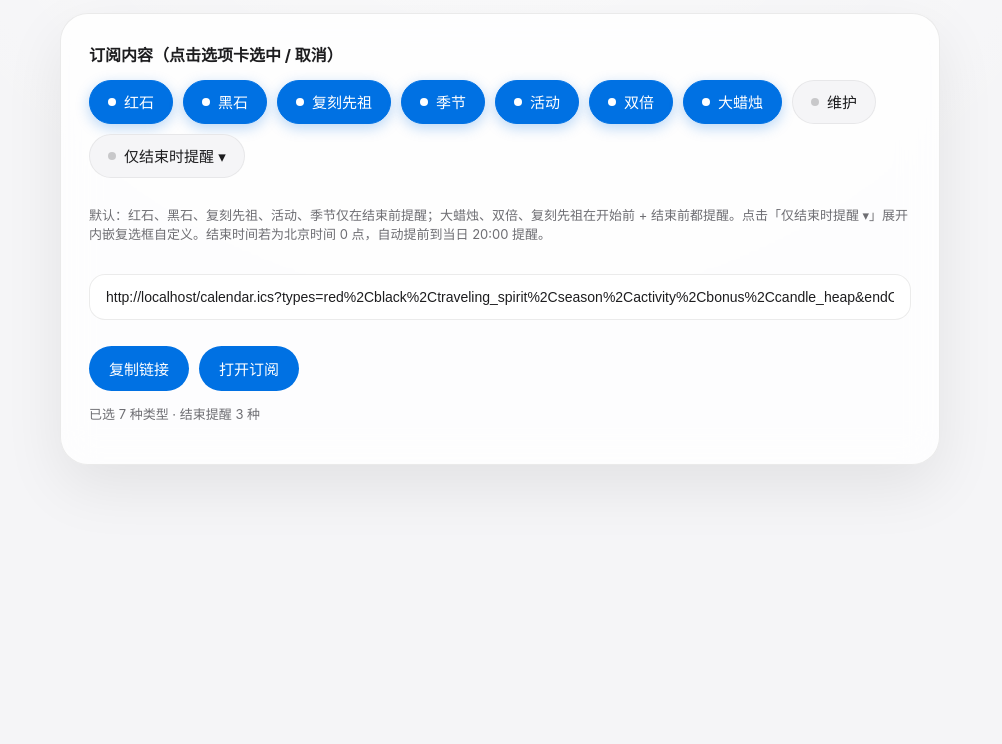
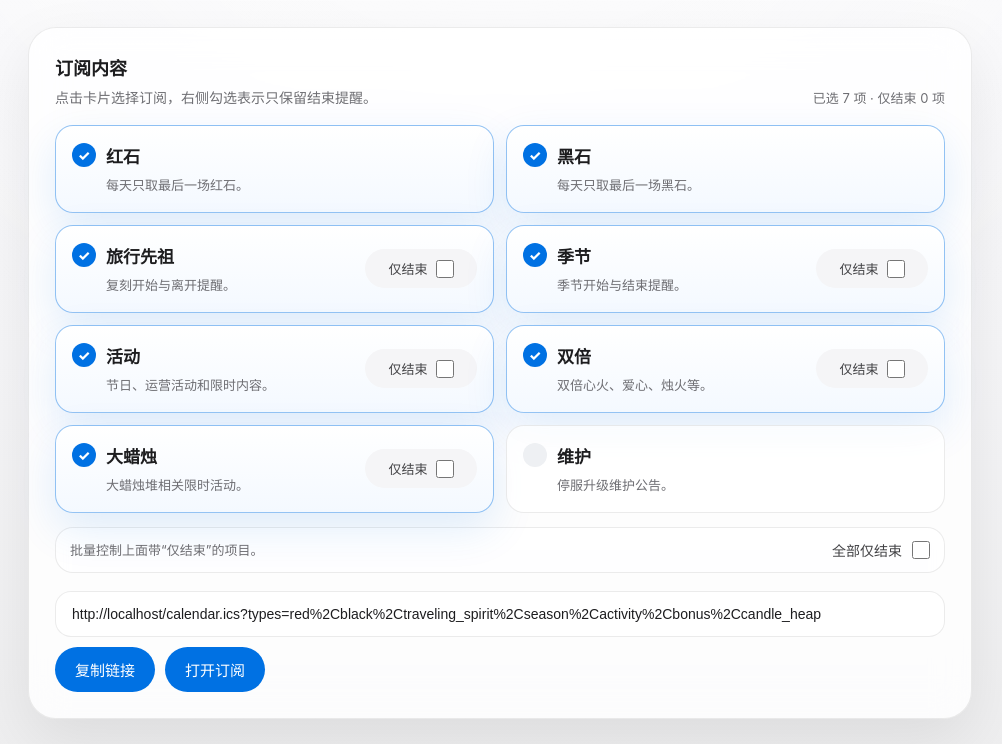
Before and after one commit to mosyoyo/mo-sky-stones, a website: page index.html in a window 1280 px wide. Shown: the part 245-989 px from the top of the page, without its empty margins (140-1142 px from the left). Before the commit the page ends 800 px from the top, so only its background shows below. Drawn offline with Linux system fonts and the light colour scheme.

Commit message:
feat: simplify subscription page selection

```diff
--- a/index.html
+++ b/index.html
@@ -7,123 +7,249 @@
   <style>
     :root {
       color-scheme: light;
+      --bg: #f5f5f7;
+      --panel: rgba(255, 255, 255, .82);
+      --text: #1d1d1f;
+      --muted: #6e6e73;
+      --line: rgba(0, 0, 0, .08);
+      --blue: #0071e3;
+      --blue-soft: #e8f2ff;
+      --shadow: 0 22px 60px rgba(0, 0, 0, .08);
       font-family: -apple-system, BlinkMacSystemFont, "SF Pro Text", "Segoe UI", sans-serif;
-      background: #f5f5f7;
-      color: #1d1d1f;
+      background: var(--bg);
+      color: var(--text);
     }
     * { box-sizing: border-box; }
     body {
       margin: 0;
       min-height: 100vh;
       background:
-        radial-gradient(circle at 50% -10%, rgba(255,255,255,.96) 0, rgba(255,255,255,.42) 34%, rgba(245,245,247,0) 62%),
-        #f5f5f7;
+        radial-gradient(circle at 50% -8%, rgba(255, 255, 255, .98) 0, rgba(255, 255, 255, .42) 34%, rgba(245, 245, 247, 0) 62%),
+        linear-gradient(180deg, #fbfbfd 0%, var(--bg) 60%, #eeeeef 100%);
     }
-    main { max-width: 920px; margin: 0 auto; padding: 72px 20px 44px; }
-    .hero { text-align: center; margin: 0 auto 34px; max-width: 720px; }
-    .eyebrow { color: #6e6e73; font-size: 15px; margin: 0 0 12px; }
-    h1 { font-size: clamp(40px, 7vw, 72px); line-height: 1.02; letter-height: 0; margin: 0; font-weight: 700; }
-    .lead { color: #515154; font-size: 19px; line-height: 1.55; margin: 18px auto 0; max-width: 620px; }
+    main {
+      width: min(980px, 100%);
+      margin: 0 auto;
+      padding: 64px 18px 42px;
+    }
+    .hero {
+      max-width: 720px;
+      margin: 0 auto 30px;
+      text-align: center;
+    }
+    .eyebrow {
+      margin: 0 0 12px;
+      color: var(--muted);
+      font-size: 15px;
+    }
+    h1 {
+      margin: 0;
+      font-size: clamp(38px, 7vw, 70px);
+      line-height: 1.04;
+      letter-spacing: 0;
+      font-weight: 740;
+    }
+    .lead {
+      max-width: 620px;
+      margin: 18px auto 0;
+      color: #515154;
+      font-size: 18px;
+      line-height: 1.55;
+    }
     section {
-      background: rgba(255,255,255,.82);
-      border: 1px solid rgba(0,0,0,.08);
+      padding: 26px;
+      border: 1px solid var(--line);
       border-radius: 28px;
-      padding: 28px;
-      box-shadow: 0 22px 60px rgba(0,0,0,.08);
+      background: var(--panel);
+      box-shadow: var(--shadow);
       backdrop-filter: blur(18px);
     }
-    .group { display: grid; gap: 14px; margin-bottom: 18px; }
-    .group h2 { margin: 0; font-size: 16px; }
-    .group h3 { margin: 8px 0 0; font-size: 14px; color: #515154; font-weight: 500; }
-    /* 选项卡 */
-    .tabs { display: flex; flex-wrap: wrap; gap: 10px; }
-    .tab {
-      position: relative;
+    .section-head {
+      display: flex;
+      justify-content: space-between;
+      align-items: end;
+      gap: 16px;
+      margin-bottom: 16px;
+    }
+    h2 {
+      margin: 0;
+      font-size: 18px;
+      letter-spacing: 0;
+    }
+    .hint {
+      margin: 6px 0 0;
+      color: var(--muted);
+      font-size: 14px;
+      line-height: 1.65;
+    }
+    .option-grid {
+      display: grid;
+      grid-template-columns: repeat(2, minmax(0, 1fr));
+      gap: 12px;
+    }
+    .option-card {
+      display: grid;
+      grid-template-columns: minmax(0, 1fr) auto;
+      align-items: center;
+      gap: 14px;
+      min-height: 88px;
+      padding: 16px;
+      border: 1px solid rgba(0, 0, 0, .08);
+      border-radius: 18px;
+      background: rgba(255, 255, 255, .72);
+      cursor: pointer;
+      transition: transform .16s ease, border-color .16s ease, box-shadow .16s ease, background .16s ease;
+      user-select: none;
+    }
+    .option-card.no-end {
+      grid-template-columns: 1fr;
+    }
+    .option-card:hover {
+      transform: translateY(-1px);
+      border-color: rgba(0, 113, 227, .24);
+      box-shadow: 0 14px 34px rgba(0, 113, 227, .08);
+    }
+    .option-card.is-on {
+      border-color: rgba(0, 113, 227, .42);
+      background: linear-gradient(180deg, #ffffff 0%, #f4f9ff 100%);
+      box-shadow: 0 16px 44px rgba(0, 113, 227, .12);
+    }
+    .option-title {
+      display: flex;
+      align-items: center;
+      gap: 10px;
+      min-width: 0;
+      font-size: 17px;
+      font-weight: 680;
+    }
+    .mark {
+      display: inline-grid;
+      place-items: center;
+      flex: 0 0 auto;
+      width: 24px;
+      height: 24px;
+      border-radius: 50%;
+      background: #eef0f3;
+      color: transparent;
+      font-size: 14px;
+      font-weight: 800;
+    }
+    .option-card.is-on .mark {
+      background: var(--blue);
+      color: #fff;
+    }
+    .option-desc {
+      margin: 8px 0 0 34px;
+      color: var(--muted);
+      font-size: 13px;
+      line-height: 1.45;
+    }
+    .end-toggle {
       display: inline-flex;
       align-items: center;
+      justify-content: center;
       gap: 8px;
-      min-height: 44px;
-      padding: 10px 18px;
+      min-width: 112px;
+      padding: 10px 12px;
+      border-radius: 999px;
       background: #f5f5f7;
-      border: 1px solid rgba(0,0,0,.06);
-      border-radius: 999px;
-      font-size: 15px;
+      color: #424245;
+      font-size: 13px;
+      white-space: nowrap;
+    }
+    .end-toggle input,
+    .bulk-toggle input {
+      width: 18px;
+      height: 18px;
+      margin: 0;
+      accent-color: var(--blue);
+    }
+    .option-card:not(.is-on) .end-toggle {
+      opacity: .48;
+    }
+    .bulk-row {
+      display: flex;
+      justify-content: space-between;
+      align-items: center;
+      gap: 14px;
+      margin: 14px 0 18px;
+      padding: 12px 14px;
+      border: 1px solid var(--line);
+      border-radius: 18px;
+      background: rgba(255, 255, 255, .62);
+    }
+    .bulk-toggle {
+      display: inline-flex;
+      align-items: center;
+      gap: 10px;
+      color: #424245;
+      font-size: 14px;
       cursor: pointer;
-      user-select: none;
-      transition: all .15s ease;
+      white-space: nowrap;
     }
-    .tab:hover { background: #ececef; }
-    .tab.is-on {
-      background: #0071e3;
-      color: #fff;
-      border-color: #0071e3;
-      box-shadow: 0 4px 14px rgba(0,113,227,.28);
+    .linkbox {
+      display: grid;
+      gap: 10px;
+      margin-top: 18px;
     }
-    .tab .dot {
-      width: 8px; height: 8px; border-radius: 50%;
-      background: rgba(0,0,0,.18);
-    }
-    .tab.is-on .dot { background: #fff; }
-    /* 仅结束时提醒的标签下拉内容 */
-    .tab-wrap { position: relative; }
-    .tab-wrap .dropdown {
-      position: absolute;
-      top: calc(100% + 8px);
-      left: 0;
-      z-index: 10;
-      display: none;
-      min-width: 240px;
-      padding: 12px;
-      background: #fff;
-      border: 1px solid rgba(0,0,0,.1);
-      border-radius: 18px;
-      box-shadow: 0 18px 44px rgba(0,0,0,.14);
-    }
-    .tab-wrap.open .dropdown { display: block; }
-    .dropdown-row {
-      display: flex; align-items: center; gap: 10px;
-      padding: 8px 10px; border-radius: 10px;
-      font-size: 15px; cursor: pointer;
-    }
-    .dropdown-row:hover { background: #f5f5f7; }
-    .dropdown-row.master {
-      background: #e8f2ff;
-      margin-bottom: 6px;
-      border: 1px solid rgba(0,113,227,.2);
-    }
-    .dropdown-row input { width: 18px; height: 18px; accent-color: #0071e3; }
-    .dropdown-divider { height: 1px; background: rgba(0,0,0,.08); margin: 6px 0; }
     input[type="text"] {
-      width: 100%; min-width: 0;
+      width: 100%;
+      min-width: 0;
       padding: 14px 16px;
-      border: 1px solid rgba(0,0,0,.08);
+      border: 1px solid rgba(0, 0, 0, .08);
       border-radius: 16px;
       background: #fff;
-      color: #1d1d1f;
+      color: var(--text);
       font-size: 14px;
     }
-    .row { display: flex; gap: 10px; margin-top: 16px; }
-    button, a.button {
+    .row {
+      display: flex;
+      gap: 10px;
+    }
+    button,
+    a.button {
       border: 0;
-      background: #0071e3;
+      border-radius: 999px;
+      background: var(--blue);
       color: #fff;
-      border-radius: 999px;
       padding: 12px 20px;
+      font: inherit;
       font-size: 15px;
+      text-align: center;
       text-decoration: none;
       cursor: pointer;
       white-space: nowrap;
     }
-    .ghost { background: #e8f2ff; color: #0066cc; }
-    .muted { color: #6e6e73; font-size: 14px; line-height: 1.7; margin: 18px 0 0; }
-    .linkbox { display: grid; gap: 10px; }
-    .tiny { color: #6e6e73; font-size: 13px; }
-    @media (max-width: 640px) {
-      main { padding-top: 48px; }
-      section { border-radius: 22px; padding: 18px; }
+    .ghost {
+      background: var(--blue-soft);
+      color: #0066cc;
+    }
+    .preview {
+      margin: 0;
+      color: var(--muted);
+      font-size: 13px;
+      line-height: 1.6;
+    }
+    @media (max-width: 720px) {
+      main { padding-top: 46px; }
+      section {
+        padding: 18px;
+        border-radius: 22px;
+      }
+      .hero { margin-bottom: 24px; }
+      .lead { font-size: 16px; }
+      .section-head,
+      .bulk-row {
+        align-items: stretch;
+        flex-direction: column;
+      }
+      .option-grid { grid-template-columns: 1fr; }
+      .option-card {
+        min-height: 80px;
+        padding: 14px;
+      }
+      .end-toggle { min-width: 104px; }
       .row { flex-direction: column; }
-      button, a.button { text-align: center; }
-      .tab-wrap .dropdown { left: auto; right: 0; }
     }
   </style>
 </head>
@@ -132,111 +258,151 @@
     <div class="hero">
       <p class="eyebrow">Sky: Children of the Light</p>
       <h1>光遇日历订阅</h1>
-      <p class="lead">点击下方选项卡选择要订阅的内容，生成一个干净的 iCalendar 链接。</p>
+      <p class="lead">点亮想关注的内容，复制链接后添加到手机日历。需要少打扰的项目，勾上“仅结束”。</p>
     </div>
+
     <section>
-      <div class="group">
-        <h2>订阅内容（点击选项卡选中 / 取消）</h2>
-        <div class="tabs" id="typeTabs">
-          <!-- 默认开启：红石/先祖/活动/季节 — 仅结束时提醒 -->
-          <span class="tab is-on" data-type="red"><span class="dot"></span>红石</span>
-          <span class="tab is-on" data-type="black"><span class="dot"></span>黑石</span>
-          <span class="tab is-on" data-type="traveling_spirit"><span class="dot"></span>复刻先祖</span>
-          <span class="tab is-on" data-type="season"><span class="dot"></span>季节</span>
-          <span class="tab is-on" data-type="activity"><span class="dot"></span>活动</span>
-          <span class="tab is-on" data-type="bonus"><span class="dot"></span>双倍</span>
-          <span class="tab is-on" data-type="candle_heap"><span class="dot"></span>大蜡烛</span>
-          <span class="tab" data-type="maintenance"><span class="dot"></span>维护</span>
+      <div class="section-head">
+        <div>
+          <h2>订阅内容</h2>
+          <p class="hint">点击卡片选择订阅，右侧勾选表示只保留结束提醒。</p>
+        </div>
+        <p class="preview" id="preview"></p>
+      </div>
 
-          <!-- 仅结束时提醒的 tab：内嵌下拉复选框 -->
-          <div class="tab-wrap" id="endOnlyTabWrap">
-            <span class="tab" id="endOnlyTab" title="点击展开要『仅结束时提醒』的类型">
-              <span class="dot"></span>仅结束时提醒 ▾
-            </span>
-            <div class="dropdown" id="endOnlyDropdown">
-              <label class="dropdown-row master">
-                <span>全选</span>
-                <input type="checkbox" id="endOnlyMaster">
-              </label>
-              <div class="dropdown-divider"></div>
-              <label class="dropdown-row"><span>复刻先祖</span><input type="checkbox" data-endonly="traveling_spirit" checked></label>
-              <label class="dropdown-row"><span>活动</span><input type="checkbox" data-endonly="activity" checked></label>
-              <label class="dropdown-row"><span>季节</span><input type="checkbox" data-endonly="season" checked></label>
-              <label class="dropdown-row"><span>双倍</span><input type="checkbox" data-endonly="bonus"></label>
-              <label class="dropdown-row"><span>大蜡烛</span><input type="checkbox" data-endonly="candle_heap"></label>
-            </div>
+      <div class="option-grid" id="options">
+        <div class="option-card no-end is-on" data-type="red">
+          <div>
+            <div class="option-title"><span class="mark">✓</span><span>红石</span></div>
+            <p class="option-desc">每天只取最后一场红石。</p>
           </div>
         </div>
-        <p class="tiny">默认：红石、黑石、复刻先祖、活动、季节仅在结束前提醒；大蜡烛、双倍、复刻先祖在开始前 + 结束前都提醒。点击「仅结束时提醒 ▾」展开内嵌复选框自定义。结束时间若为北京时间 0 点，自动提前到当日 20:00 提醒。</p>
+        <div class="option-card no-end is-on" data-type="black">
+          <div>
+            <div class="option-title"><span class="mark">✓</span><span>黑石</span></div>
+            <p class="option-desc">每天只取最后一场黑石。</p>
+          </div>
+        </div>
+        <div class="option-card is-on" data-type="traveling_spirit">
+          <div>
+            <div class="option-title"><span class="mark">✓</span><span>旅行先祖</span></div>
+            <p class="option-desc">复刻开始与离开提醒。</p>
+          </div>
+          <label class="end-toggle"><span>仅结束</span><input type="checkbox" data-endonly="traveling_spirit"></label>
+        </div>
+        <div class="option-card is-on" data-type="season">
+          <div>
+            <div class="option-title"><span class="mark">✓</span><span>季节</span></div>
+            <p class="option-desc">季节开始与结束提醒。</p>
+          </div>
+          <label class="end-toggle"><span>仅结束</span><input type="checkbox" data-endonly="season"></label>
+        </div>
+        <div class="option-card is-on" data-type="activity">
+          <div>
+            <div class="option-title"><span class="mark">✓</span><span>活动</span></div>
+            <p class="option-desc">节日、运营活动和限时内容。</p>
+          </div>
+          <label class="end-toggle"><span>仅结束</span><input type="checkbox" data-endonly="activity"></label>
+        </div>
+        <div class="option-card is-on" data-type="bonus">
+          <div>
+            <div class="option-title"><span class="mark">✓</span><span>双倍</span></div>
+            <p class="option-desc">双倍心火、爱心、烛火等。</p>
+          </div>
+          <label class="end-toggle"><span>仅结束</span><input type="checkbox" data-endonly="bonus"></label>
+        </div>
+        <div class="option-card is-on" data-type="candle_heap">
+          <div>
+            <div class="option-title"><span class="mark">✓</span><span>大蜡烛</span></div>
+            <p class="option-desc">大蜡烛堆相关限时活动。</p>
+          </div>
+          <label class="end-toggle"><span>仅结束</span><input type="checkbox" data-endonly="candle_heap"></label>
+        </div>
+        <div class="option-card no-end" data-type="maintenance">
+          <div>
+            <div class="option-title"><span class="mark">✓</span><span>维护</span></div>
+            <p class="option-desc">停服升级维护公告。</p>
+          </div>
+        </div>
+      </div>
+
+      <div class="bulk-row">
+        <p class="preview">批量控制上面带“仅结束”的项目。</p>
+        <label class="bulk-toggle"><span>全部仅结束</span><input id="endOnlyAll" type="checkbox"></label>
       </div>
 
       <div class="linkbox">
         <input id="url" type="text" readonly>
         <div class="row">
-          <button id="copy">复制链接</button>
+          <button id="copy" type="button">复制链接</button>
           <a id="open" class="button ghost" href="#">打开订阅</a>
         </div>
       </div>
-      <p class="tiny" id="preview"></p>
     </section>
   </main>
+
   <script>
-    const $ = (s) => document.querySelector(s);
-    const $$ = (s) => [...document.querySelectorAll(s)];
+    const cards = [...document.querySelectorAll('.option-card')];
+    const endOnlyChecks = [...document.querySelectorAll('input[data-endonly]')];
+    const endOnlyAll = document.querySelector('#endOnlyAll');
+    const urlInput = document.querySelector('#url');
+    const openLink = document.querySelector('#open');
+    const preview = document.querySelector('#preview');
 
-    const typeTabs = $$('#typeTabs .tab[data-type]');
-    const endOnlyChecks = $$('input[data-endonly]');
-    const endOnlyMaster = $('#endOnlyMaster');
-    const endOnlyTabWrap = $('#endOnlyTabWrap');
-    const endOnlyTab = $('#endOnlyTab');
-    const urlInput = $('#url');
-    const openLink = $('#open');
-    const preview = $('#preview');
+    function selectedTypes() {
+      return cards.filter(card => card.classList.contains('is-on')).map(card => card.dataset.type);
+    }
 
-    // —— 选项卡点击切换
-    typeTabs.forEach(tab => {
-      tab.addEventListener('click', () => {
-        tab.classList.toggle('is-on');
+    function selectedEndOnly() {
+      const active = new Set(selectedTypes());
+      return endOnlyChecks
+        .filter(input => input.checked && active.has(input.dataset.endonly))
+        .map(input => input.dataset.endonly);
+    }
+
+    function syncEndOnlyAll() {
+      const checked = endOnlyChecks.filter(input => input.checked).length;
+      endOnlyAll.checked = checked === endOnlyChecks.length;
+      endOnlyAll.indeterminate = checked > 0 && checked < endOnlyChecks.length;
+    }
+
+    function update() {
+      const types = selectedTypes();
+      const endOnly = selectedEndOnly();
+      const params = new URLSearchParams();
+      params.set('types', types.length ? types.join(',') : 'none');
+      if (endOnly.length) params.set('endOnly', endOnly.join(','));
+      const value = `${location.origin}/calendar.ics?${params.toString()}`;
+      urlInput.value = value;
+      openLink.href = value;
+      preview.textContent = `已选 ${types.length} 项 · 仅结束 ${endOnly.length} 项`;
+      syncEndOnlyAll();
+    }
+
+    cards.forEach(card => {
+      card.addEventListener('click', event => {
+        if (event.target.closest('.end-toggle')) return;
+        card.classList.toggle('is-on');
         update();
       });
     });
 
-    // —— 「仅结束时提醒」下拉：点 tab 展开 / 点击外部关闭
-    endOnlyTab.addEventListener('click', (e) => {
-      e.stopPropagation();
-      endOnlyTabWrap.classList.toggle('open');
-    });
-    document.addEventListener('click', (e) => {
-      if (!endOnlyTabWrap.contains(e.target)) endOnlyTabWrap.classList.remove('open');
+    endOnlyChecks.forEach(input => {
+      input.addEventListener('click', event => event.stopPropagation());
+      input.addEventListener('change', update);
     });
 
-    // —— 全选/子项联动
-    endOnlyChecks.forEach(c => c.addEventListener('change', () => { syncMaster(); update(); }));
-    endOnlyMaster.addEventListener('change', () => {
-      endOnlyChecks.forEach(c => { c.checked = endOnlyMaster.checked; });
+    endOnlyAll.addEventListener('change', () => {
+      endOnlyChecks.forEach(input => {
+        input.checked = endOnlyAll.checked;
+      });
       update();
     });
 
-    function syncMaster() {
-      const all = endOnlyChecks.length;
-      const checked = endOnlyChecks.filter(c => c.checked).length;
-      endOnlyMaster.checked = all > 0 && checked === all;
-      endOnlyMaster.indeterminate = checked > 0 && checked < all;
-    }
+    document.querySelector('#copy').addEventListener('click', async () => {
+      await navigator.clipboard.writeText(urlInput.value);
+    });
 
-    function update() {
-      const types = typeTabs.filter(t => t.classList.contains('is-on')).map(t => t.dataset.type);
-      const endOnly = endOnlyChecks.filter(c => c.checked).map(c => c.dataset.endonly);
-      const params = new URLSearchParams();
-      params.set('types', types.join(','));
-      if (endOnly.length) params.set('endOnly', endOnly.join(','));
-      const value = `${location.origin}/calendar.ics?${params.toString()}`;
-      urlInput.value = value;
-      openLink.href = value;
-      preview.textContent = `已选 ${types.length} 种类型 · 结束提醒 ${endOnly.length} 种`;
-    }
-
-    syncMaster();
     update();
   </script>
 </body>
```
